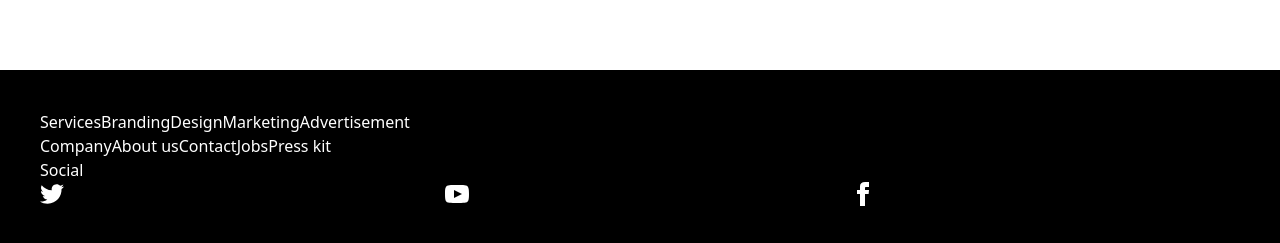
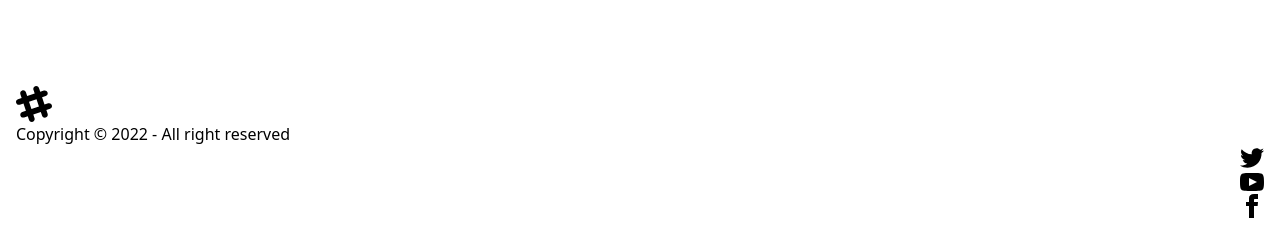
Before and after one commit to MahmoudMuhammedAli/4bits-portfolio, a Next.js app: page / in a window 1280 px wide. Shown: the part 1418-1661 px from the top of the page. Built offline with nearby package versions, Linux system fonts and the light colour scheme.

Commit message:
fix merge conflicts

```diff
--- a/components/Footer.js
+++ b/components/Footer.js
@@ -1,29 +1,57 @@
+import React from "react";
 
 export default function Footer() {
-    return (
-        <footer className="footer  p-10 bg-black text-white">
-            <div>
-                <span className="footer-title">Services</span>
-                <a className="link link-hover">Branding</a>
-                <a className="link link-hover">Design</a>
-                <a className="link link-hover">Marketing</a>
-                <a className="link link-hover">Advertisement</a>
-            </div>
-            <div>
-                <span className="footer-title">Company</span>
-                <a className="link link-hover">About us</a>
-                <a className="link link-hover">Contact</a>
-                <a className="link link-hover">Jobs</a>
-                <a className="link link-hover">Press kit</a>
-            </div>
-            <div>
-                <span className="footer-title">Social</span>
-                <div className="grid grid-flow-col gap-4">
-                    <a><svg xmlns="http://www.w3.org/2000/svg" width="24" height="24" viewBox="0 0 24 24" className="fill-current"><path d="M24 4.557c-.883.392-1.832.656-2.828.775 1.017-.609 1.798-1.574 2.165-2.724-.951.564-2.005.974-3.127 1.195-.897-.957-2.178-1.555-3.594-1.555-3.179 0-5.515 2.966-4.797 6.045-4.091-.205-7.719-2.165-10.148-5.144-1.29 2.213-.669 5.108 1.523 6.574-.806-.026-1.566-.247-2.229-.616-.054 2.281 1.581 4.415 3.949 4.89-.693.188-1.452.232-2.224.084.626 1.956 2.444 3.379 4.6 3.419-2.07 1.623-4.678 2.348-7.29 2.04 2.179 1.397 4.768 2.212 7.548 2.212 9.142 0 14.307-7.721 13.995-14.646.962-.695 1.797-1.562 2.457-2.549z"></path></svg></a>
-                    <a><svg xmlns="http://www.w3.org/2000/svg" width="24" height="24" viewBox="0 0 24 24" className="fill-current"><path d="M19.615 3.184c-3.604-.246-11.631-.245-15.23 0-3.897.266-4.356 2.62-4.385 8.816.029 6.185.484 8.549 4.385 8.816 3.6.245 11.626.246 15.23 0 3.897-.266 4.356-2.62 4.385-8.816-.029-6.185-.484-8.549-4.385-8.816zm-10.615 12.816v-8l8 3.993-8 4.007z"></path></svg></a>
-                    <a><svg xmlns="http://www.w3.org/2000/svg" width="24" height="24" viewBox="0 0 24 24" className="fill-current"><path d="M9 8h-3v4h3v12h5v-12h3.642l.358-4h-4v-1.667c0-.955.192-1.333 1.115-1.333h2.885v-5h-3.808c-3.596 0-5.192 1.583-5.192 4.615v3.385z"></path></svg></a>
-                </div>
-            </div>
-        </footer>
-    );
+  return (
+    <footer className="footer items-center p-4 bg-neutral text-neutral-content">
+      <div className="items-center grid-flow-col">
+        <svg
+          width="36"
+          height="36"
+          viewBox="0 0 24 24"
+          xmlns="http://www.w3.org/2000/svg"
+          fillRule="evenodd"
+          clipRule="evenodd"
+          className="fill-current"
+        >
+          <path d="M22.672 15.226l-2.432.811.841 2.515c.33 1.019-.209 2.127-1.23 2.456-1.15.325-2.148-.321-2.463-1.226l-.84-2.518-5.013 1.677.84 2.517c.391 1.203-.434 2.542-1.831 2.542-.88 0-1.601-.564-1.86-1.314l-.842-2.516-2.431.809c-1.135.328-2.145-.317-2.463-1.229-.329-1.018.211-2.127 1.231-2.456l2.432-.809-1.621-4.823-2.432.808c-1.355.384-2.558-.59-2.558-1.839 0-.817.509-1.582 1.327-1.846l2.433-.809-.842-2.515c-.33-1.02.211-2.129 1.232-2.458 1.02-.329 2.13.209 2.461 1.229l.842 2.515 5.011-1.677-.839-2.517c-.403-1.238.484-2.553 1.843-2.553.819 0 1.585.509 1.85 1.326l.841 2.517 2.431-.81c1.02-.33 2.131.211 2.461 1.229.332 1.018-.21 2.126-1.23 2.456l-2.433.809 1.622 4.823 2.433-.809c1.242-.401 2.557.484 2.557 1.838 0 .819-.51 1.583-1.328 1.847m-8.992-6.428l-5.01 1.675 1.619 4.828 5.011-1.674-1.62-4.829z" />
+        </svg>
+        <p>Copyright © 2022 - All right reserved</p>
+      </div>
+      <div className="grid-flow-col gap-4 md:place-self-center md:justify-self-end">
+        <a>
+          <svg
+            xmlns="http://www.w3.org/2000/svg"
+            width="24"
+            height="24"
+            viewBox="0 0 24 24"
+            className="fill-current"
+          >
+            <path d="M24 4.557c-.883.392-1.832.656-2.828.775 1.017-.609 1.798-1.574 2.165-2.724-.951.564-2.005.974-3.127 1.195-.897-.957-2.178-1.555-3.594-1.555-3.179 0-5.515 2.966-4.797 6.045-4.091-.205-7.719-2.165-10.148-5.144-1.29 2.213-.669 5.108 1.523 6.574-.806-.026-1.566-.247-2.229-.616-.054 2.281 1.581 4.415 3.949 4.89-.693.188-1.452.232-2.224.084.626 1.956 2.444 3.379 4.6 3.419-2.07 1.623-4.678 2.348-7.29 2.04 2.179 1.397 4.768 2.212 7.548 2.212 9.142 0 14.307-7.721 13.995-14.646.962-.695 1.797-1.562 2.457-2.549z" />
+          </svg>
+        </a>
+        <a>
+          <svg
+            xmlns="http://www.w3.org/2000/svg"
+            width="24"
+            height="24"
+            viewBox="0 0 24 24"
+            className="fill-current"
+          >
+            <path d="M19.615 3.184c-3.604-.246-11.631-.245-15.23 0-3.897.266-4.356 2.62-4.385 8.816.029 6.185.484 8.549 4.385 8.816 3.6.245 11.626.246 15.23 0 3.897-.266 4.356-2.62 4.385-8.816-.029-6.185-.484-8.549-4.385-8.816zm-10.615 12.816v-8l8 3.993-8 4.007z" />
+          </svg>
+        </a>
+        <a>
+          <svg
+            xmlns="http://www.w3.org/2000/svg"
+            width="24"
+            height="24"
+            viewBox="0 0 24 24"
+            className="fill-current"
+          >
+            <path d="M9 8h-3v4h3v12h5v-12h3.642l.358-4h-4v-1.667c0-.955.192-1.333 1.115-1.333h2.885v-5h-3.808c-3.596 0-5.192 1.583-5.192 4.615v3.385z" />
+          </svg>
+        </a>
+      </div>
+    </footer>
+  );
 }
--- a/components/Navbar/Navbar.js
+++ b/components/Navbar/Navbar.js
@@ -3,19 +3,32 @@ import { BiMenu } from "react-icons/bi";
 import NavList from "./NavList";
 
 export default function Navbar() {
-
   const [ toggleMenu, editToggleMenu ] = useState(false);
 
   return (
-    <div className="w-full h-[8vh] fixed z-[100] bg-white">
+    <div className="w-full h-[8vh] fixed top-0 z-[100] bg-white">
       <div className="px-[10vw] h-[8vh] py-4 flex items-center justify-between w-full md:shadow-md">
         <div className="text-black text-xl font-bold">Four_Bits</div>
-        <button className="block md:hidden" onClick={() => editToggleMenu(!toggleMenu)}>
-          <div className="flex justify-center items-center rounded-md w-10 h-10 text-xl">{toggleMenu ? "X" : <BiMenu className="text-2xl"/>}</div>
+        <button
+          className="block md:hidden"
+          onClick={() => editToggleMenu(!toggleMenu)}
+        >
+          <div className="flex justify-center items-center rounded-md w-10 h-10 text-xl">
+            {toggleMenu ? "X" : <BiMenu className="text-2xl" />}
+          </div>
         </button>
-        <NavList parentDiv="z-[100] hidden md:flex md:flex-row gap-4" responsive={false} />
+        <NavList
+          parentDiv="z-[100] hidden md:flex md:flex-row gap-4"
+          responsive={false}
+        />
       </div>
-      <NavList toggle={toggleMenu} responsive={true} parentDiv={`z-[100] flex flex-col gap-4 w-screen bg-white transition absolute md:hidden fixed top-[8vh] ${toggleMenu? "h-[92vh] fixed" : "h-0 transition-all delay-500"}`}/>
+      <NavList
+        toggle={toggleMenu}
+        responsive={true}
+        parentDiv={`z-[100] flex flex-col gap-4 w-screen bg-white transition absolute md:hidden fixed top-[8vh] ${toggleMenu
+          ? "h-[92vh] fixed"
+          : "h-0 transition-all delay-500"}`}
+      />
     </div>
   );
 }
--- a/components/TeamSection/Team.js
+++ b/components/TeamSection/Team.js
@@ -9,29 +9,29 @@ import Mashoor from "../../assets/img/Mashoor.jpeg";
 import Omar from "../../assets/img/Omar.png";
 
 export default function Team() {
-  const [hideMouseDetect, setMouseDetect] = React.useState(false);
+  const [ hideMouseDetect, setMouseDetect ] = React.useState(false);
   const dataMapping = [
     {
       name: "Mohamed Mashoor",
-        pics:  Mashoor ,
+      pics: Mashoor,
       description:
         "A senior Computer Science student at Cairo University who's always been a tech enthusiast and a self-driven, passionate learner.",
     },
     {
       name: "Mahmoud Ali",
-        pics:  Mahmoud ,
+      pics: Mahmoud,
       description:
         "A senior Computer Science student at Cairo University who's always been a tech enthusiast and a self-driven, passionate learner.",
     },
     {
       name: "Mohamed Omar",
-        pics:  Omar ,
+      pics: Omar,
       description:
         "A senior Computer Science student at Cairo University who's always been a tech enthusiast and a self-driven, passionate learner.",
     },
     {
       name: "Abdelrahman Mohamed",
-        pics:  Bebo ,
+      pics: Bebo,
       description:
         "A senior Computer Science student at Cairo University who's always been a tech enthusiast and a self-driven, passionate learner.",
     },
@@ -40,7 +40,7 @@ export default function Team() {
     <div className="absolute top-[8vh] py-5 w-screen">
       <div className="text-3xl font-bold text-gray-800 pl-5 my-5 flex justify-between">
         <div className="w-[85px] p-2 ">Our Team...</div>
-        <div className="border-b-8 border-black w-[40vw] mb-4"></div>
+        <div className="border-b-8 border-black w-[40vw] mb-4" />
       </div>
       <div className="flex items-center justify-start 2xl:justify-center">
         <div className="overflow-y-hidden flex flex-row overflow-x-auto items-center w-full py-10 scrollbar-thin scrollbar-thumb-sec">
@@ -55,11 +55,10 @@ export default function Team() {
             );
           })}
 
-          <div className="absolute bottom-[20%] h-44 w-72 rounded-3xl bg-prim z-[-100] duration-100 animate-[animateBox_10s_ease-in-out_infinite_alternate]"></div>
+          <div className="absolute bottom-[20%] h-44 w-72 rounded-3xl bg-prim z-[-100] duration-100 animate-[animateBox_10s_ease-in-out_infinite_alternate]" />
           <div
-            className={`absolute flex justify-center items-center w-full h-[100%] sm:hidden ${
-              hideMouseDetect && "hidden"
-            }`}
+            className={`absolute flex justify-center items-center w-full h-[100%] sm:hidden ${hideMouseDetect &&
+              "hidden"}`}
             onTouchStart={() => {
               setMouseDetect(!hideMouseDetect);
             }}
--- a/pages/_app.js
+++ b/pages/_app.js
@@ -1,8 +1,10 @@
+import Navbar from '../components/Navbar/Navbar'
 import '../styles/globals.css'
 
 function MyApp({ Component, pageProps }) {
   return (
   <>
+    <Navbar/>
     <Component {...pageProps} dir="rtl"/>
   </>
   )
--- a/pages/index.js
+++ b/pages/index.js
@@ -1,26 +1,23 @@
 import Footer from '../components/Footer';
 import Section from '../components/Section';
 import Sectionpart from '../components/Sectionpart';
-import Navbar from '../components/Navbar';
-import Team from '../components/Team';
+import Navbar from '../components/Navbar/Navbar';
+import Team from '../components/TeamSection/Team';
 export default function Home() {
   return (
     <>
-    <Navbar/>
+
       <Sectionpart hideComponent="hidden sm:flex flex-col m-auto mt-20 mb-20 hero-content text-center text-neutral-content" />
-      {/*start  hero section */}
-      <div className="hero min-h-screen bg-[url('https://placeimg.com/1000/800/arch')]" >
+
+      <div className="hero min-h-screen bg-[url('https://placeimg.com/1000/800/arch')] object-cover bg-no-repeat" >
         <div className="hero-overlay bg-opacity-60"></div>
         <div className="hero-content text-center text-neutral-content">
           <Sectionpart hideComponent="sm:hidden" />
         </div>
       </div>
-        <Team />
-      {/* End hero section */}
-      {/* start section  */}
+      <Team />
       <Section />
       <Footer/>
-      {/* End section  */}
     </>
 
   );
```
Also changed, not shown: components/Section.js (+10 -7 lines), components/Sectionpart.js (+5 -5 lines). Lines whose indentation alone changed are shown as unchanged.
